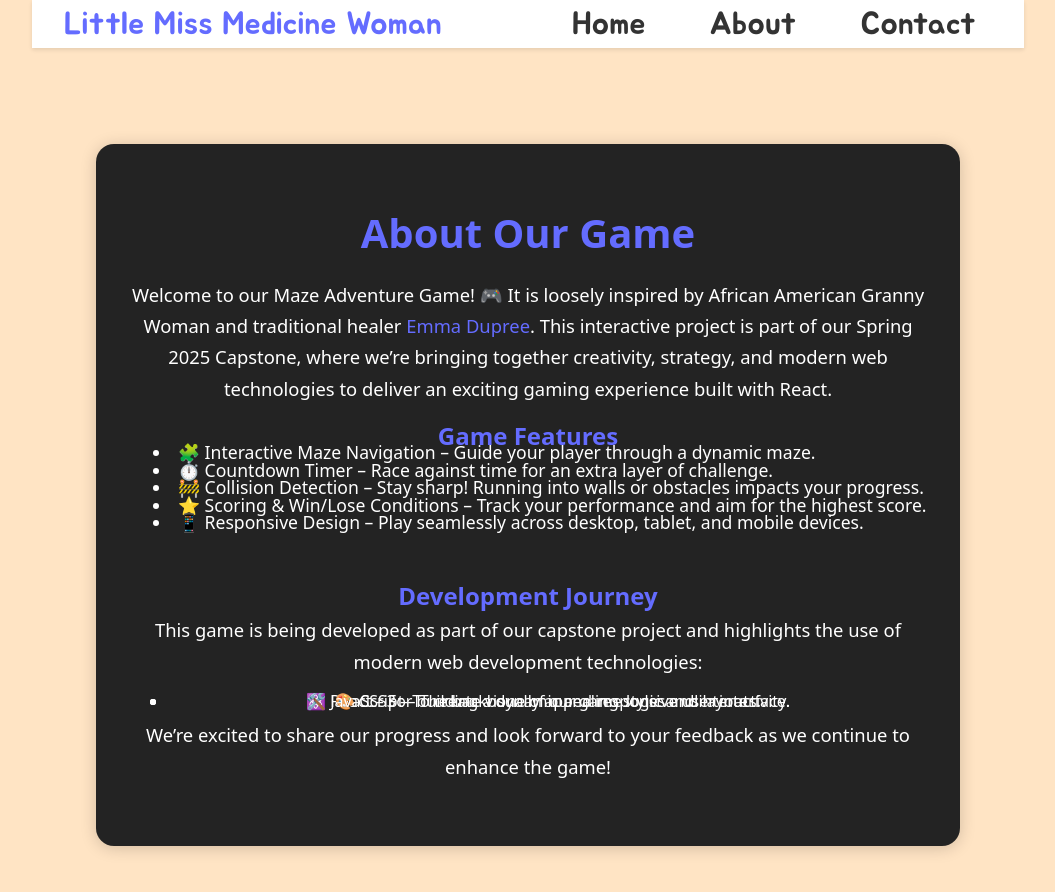
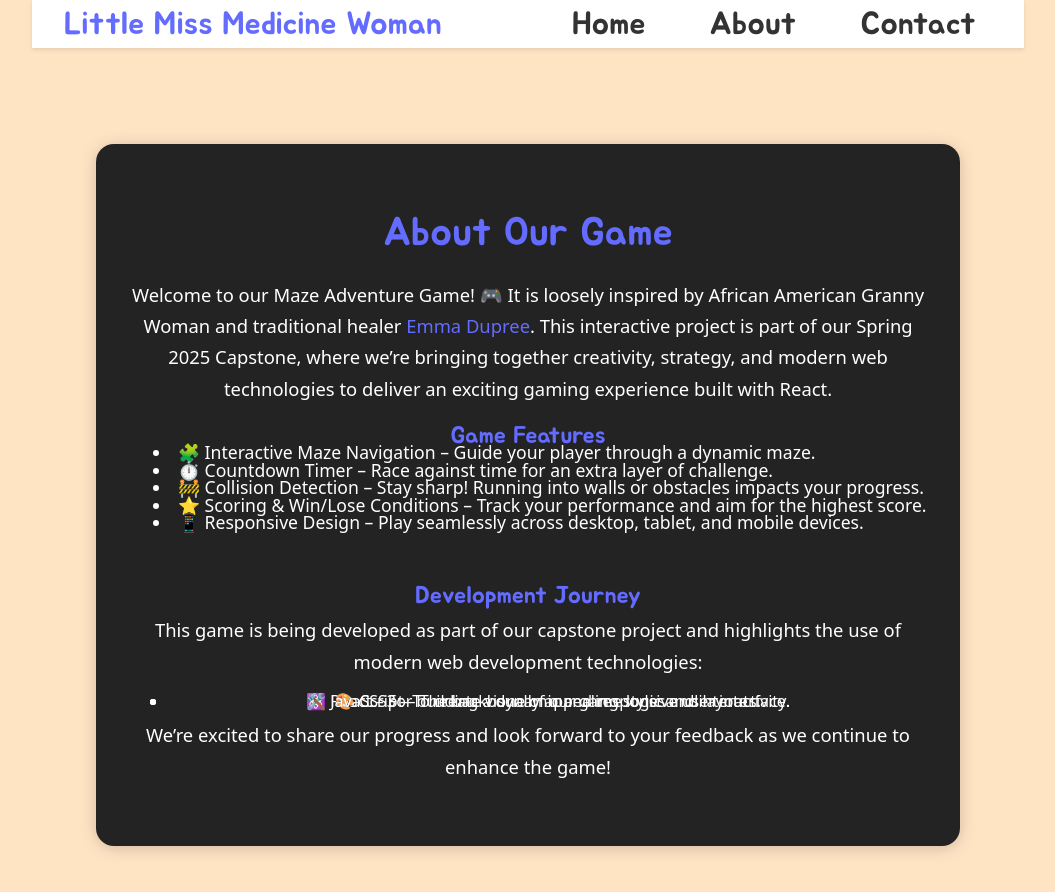
Before and after one commit to tayamari/lmmw-maze-game, a React (Vite) app in the folder src/: page /about in a window 1280 px wide. Shown: the top 892 px of the page, without its empty margins (112-1167 px from the left). Built offline with nearby package versions, Linux system fonts and the light colour scheme; a web font is replaced by a local one.

Commit message:
Updated font of About and Contact pages

```diff
--- a/src/src/components/About.css
+++ b/src/src/components/About.css
@@ -17,6 +17,11 @@
   width: 100%;
   margin: 2rem;
   text-align: center;
+   font-family: system-ui, Avenir, Helvetica, Arial, sans-serif;
+}
+
+h1, h2 {
+  font-family: 'Jua', sans-serif;
 }
 
 .about-content h1 {
--- a/src/src/index.css
+++ b/src/src/index.css
@@ -1,5 +1,6 @@
 :root {
-  font-family: system-ui, Avenir, Helvetica, Arial, sans-serif;
+  font-family: 'Jua', sans-serif;
+  /*font-family: system-ui, Avenir, Helvetica, Arial, sans-serif;*/
   line-height: 1.5;
   font-weight: 400;
 
```
